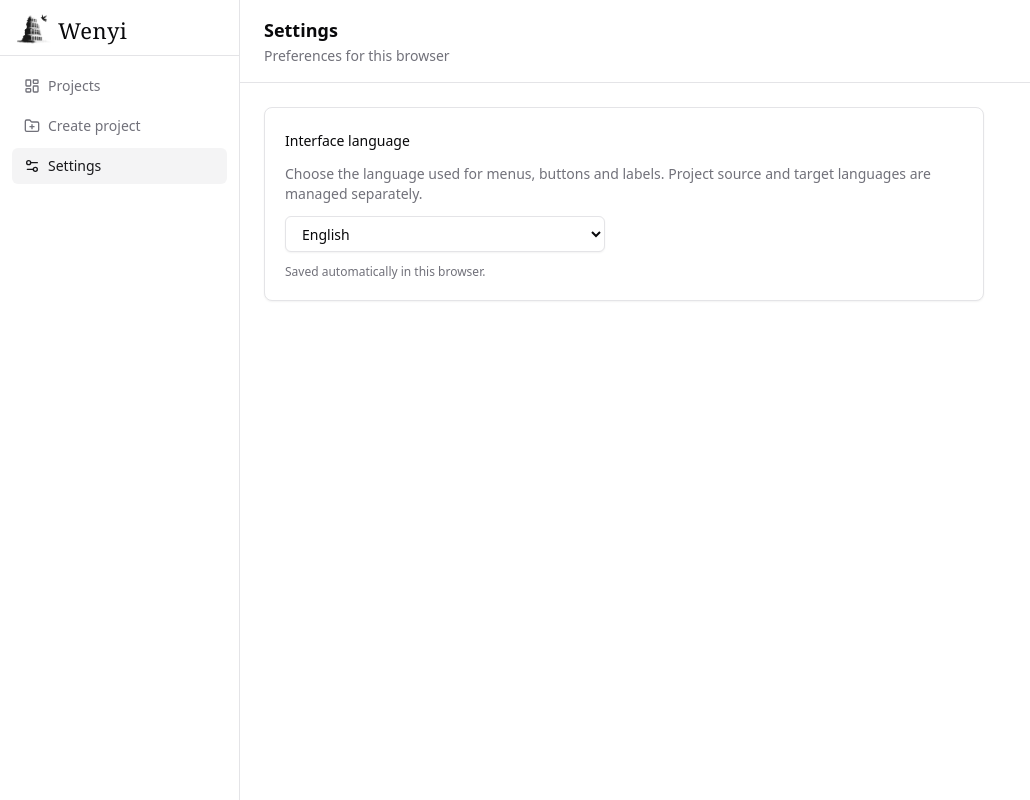
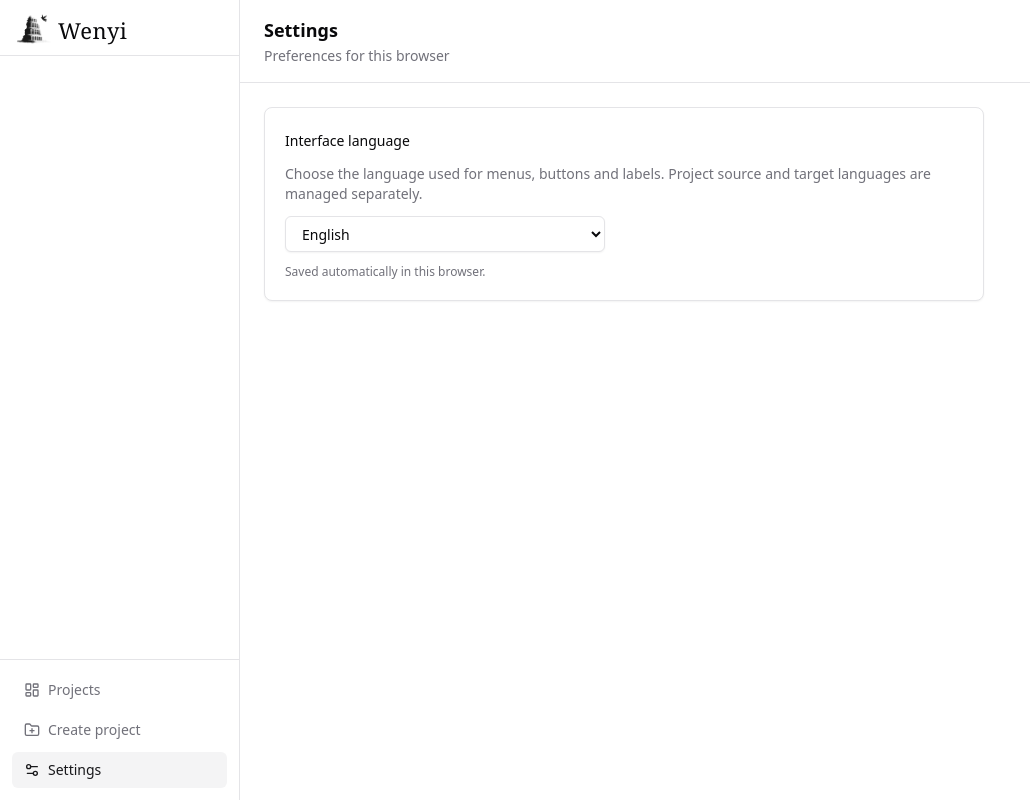
Before and after one commit to JiangChengJia/wenyi, a React (Vite) app in the folder apps/web/: page /settings in a window 1280 px wide. Shown: the whole page, without its empty margins (0-1030 px from the left). Built offline with nearby package versions, Linux system fonts and the light colour scheme.

Commit message:
refactor(web): move global navigation to sidebar footer

```diff
--- a/apps/web/src/components/layout/AppLayout.tsx
+++ b/apps/web/src/components/layout/AppLayout.tsx
@@ -47,14 +47,28 @@ export function AppLayout() {
 
   return (
     <div className="flex h-screen w-full flex-col overflow-hidden md:flex-row">
-      <aside className="shrink-0 border-b bg-card md:flex md:w-60 md:flex-col md:border-b-0 md:border-r">
-        <div className="flex h-14 items-center border-b px-4">
+      <aside className="flex min-h-0 shrink-0 flex-col border-b bg-card md:w-60 md:border-b-0 md:border-r">
+        <div className="flex h-14 shrink-0 items-center border-b px-4">
           <Brand />
         </div>
-        <div className="max-h-[45vh] overflow-y-auto p-3 md:max-h-none md:flex-1">
+        <div
+          className={cn(
+            "min-h-0 overflow-y-auto md:max-h-none md:flex-1",
+            pid && "max-h-[35vh] p-3",
+          )}
+        >
+          {pid && (
+            <ProjectNavigation
+              key={pid}
+              pid={pid}
+              format={project?.fmt}
+              name={project?.name}
+            />
+          )}
+        </div>
         <nav
           aria-label={tr("navigation.global")}
-            className="flex flex-wrap gap-1 md:block md:space-y-1"
+          className="flex shrink-0 flex-wrap gap-1 border-t p-3 md:block md:space-y-1"
         >
           <NavigationLink
             to="/"
@@ -73,15 +87,6 @@ export function AppLayout() {
             label="settings.title"
           />
         </nav>
-          {pid && (
-            <ProjectNavigation
-              key={pid}
-              pid={pid}
-              format={project?.fmt}
-              name={project?.name}
-            />
-          )}
-        </div>
       </aside>
       <main className="flex-1 min-h-0 min-w-0 overflow-y-auto">
         <Outlet />
--- a/apps/web/src/components/layout/Navigation.tsx
+++ b/apps/web/src/components/layout/Navigation.tsx
@@ -87,10 +87,7 @@ export function ProjectNavigation({
     if (activeTool) setExpanded(true);
   }, [pathname, activeTool]);
   return (
-    <nav
-      aria-label={t("navigation.project")}
-      className="mt-3 border-t pt-3 space-y-1"
-    >
+    <nav aria-label={t("navigation.project")} className="space-y-1">
       <p
         className="px-3 pb-1 text-xs text-muted-foreground truncate"
         title={name}
```
Also changed, not shown: 2 other files (tests, documents, lock files or other folders). Lines whose indentation alone changed are shown as unchanged.
